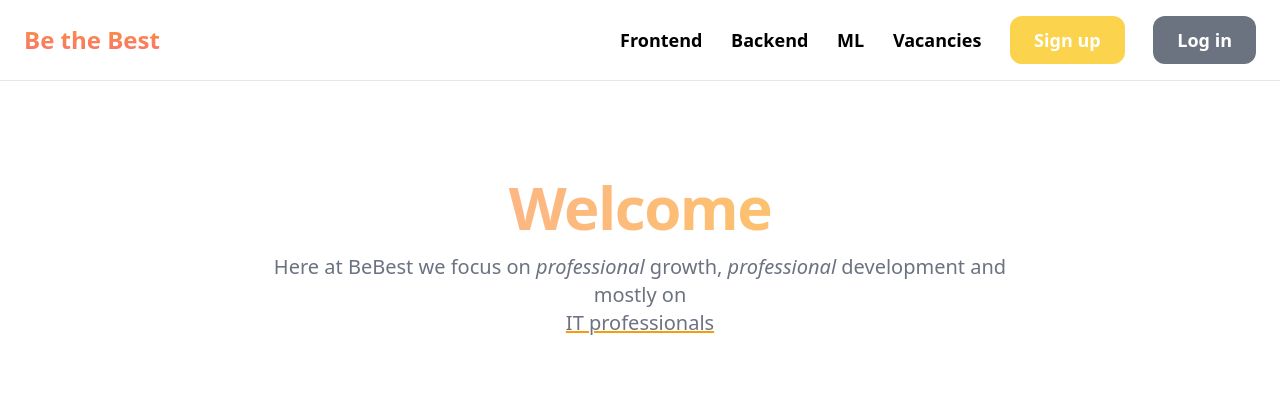
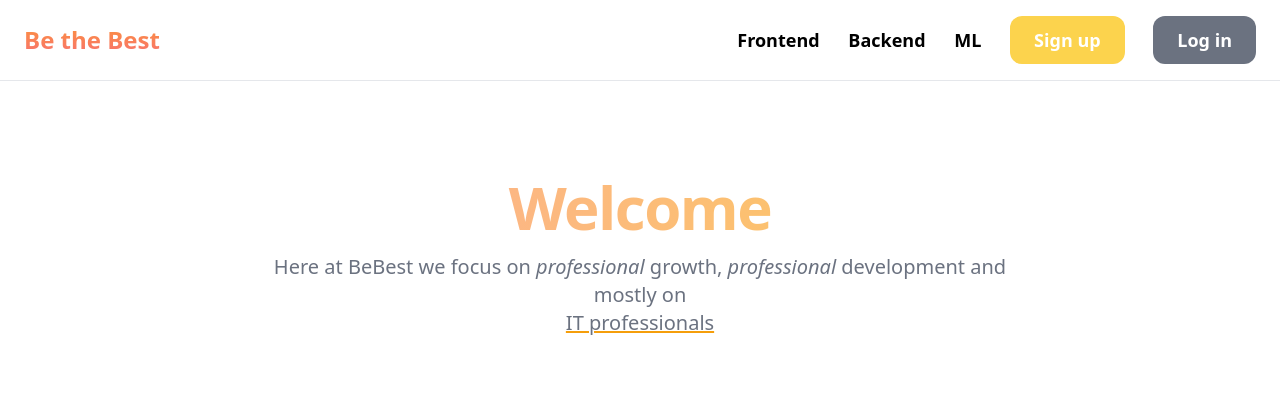
Before and after one commit to Deimvis/BeBest, a Django app: page / in a window 1280 px wide. Shown: the top 420 px of the page. Run offline with Django 4.2, Linux system fonts and the light colour scheme; some libraries are stand-ins or nearby versions.

Commit message:
temporarily remove Vacancies button from navigator

```diff
--- a/backend/bebest/core/templates/core/base.html
+++ b/backend/bebest/core/templates/core/base.html
@@ -52,7 +52,7 @@
                 <a href="{% url 'posts:index' %}?speciality=frontend&box_animation=true" class="font-semibold hover:text-gray-500 {% if speciality == 'frontend' %}underline underline-offset-2{% endif %}">Frontend</a>
                 <a href="{% url 'posts:index' %}?speciality=backend&box_animation=true" class="font-semibold hover:text-gray-500 {% if speciality == 'backend' %}underline underline-offset-2{% endif %}">Backend</a>
                 <a href="{% url 'posts:index' %}?speciality=machine_learning&box_animation=true" class="font-semibold hover:text-gray-500 {% if speciality == 'machine_learning' %}underline underline-offset-2{% endif %}">ML</a>
-                <a href="{% url 'vacancies:index' %}?box_animation=true" class="font-semibold hover:text-gray-500">Vacancies</a>
+                <!-- <a href="{% url 'vacancies:index' %}?box_animation=true" class="font-semibold hover:text-gray-500">Vacancies</a> -->
 
                 {% if request.user.is_authenticated %}
                 {% else %}
```
